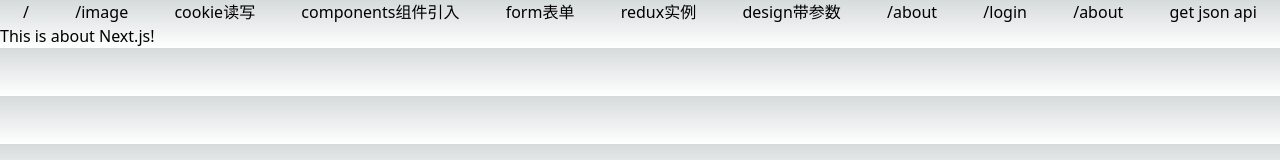
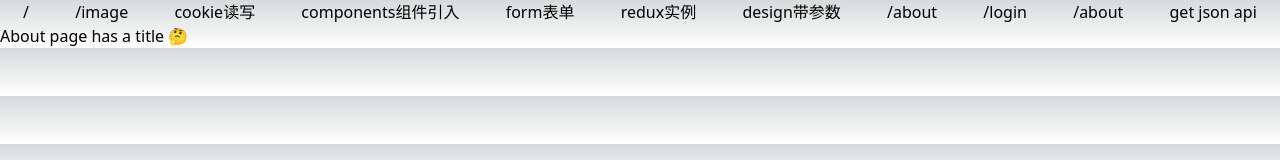
Before and after one commit to CcEditCom/CcView, a Next.js app: page /about in a window 1280 px wide. Shown: the top 160 px of the page. Built offline with nearby package versions, Linux system fonts and the light colour scheme.

Commit message:
各个页面的head

```diff
--- a/src/pages/about/index.tsx
+++ b/src/pages/about/index.tsx
@@ -1,3 +1,5 @@
+import Head from 'next/head';
+
 export async function getServerSideProps() {
     await new Promise(resolve => {
         setTimeout(resolve, 500);
@@ -6,5 +8,14 @@
 }
 
 export default function AboutPage() {
-    return <p>This is about Next.js!</p>;
+    return (
+      <div>
+          <Head>
+              <title>About 🤔</title>
+              <meta charSet='utf-8' />
+              <meta name='viewport' content='initial-scale=1.0, width=device-width' />
+          </Head>
+          <h1>About page has a title 🤔</h1>
+      </div>
+    );
 }
```
